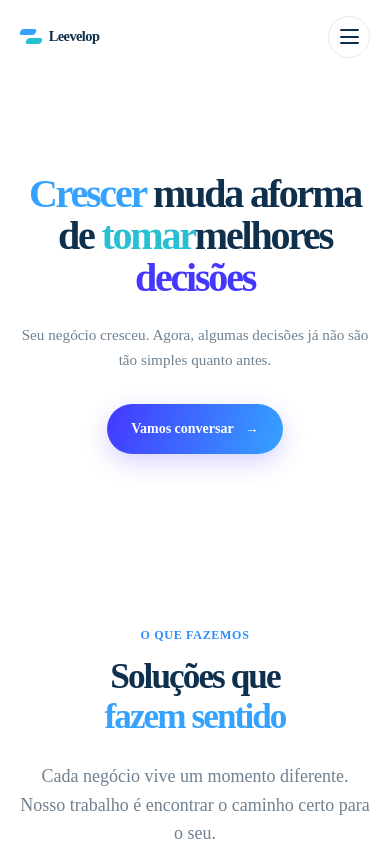
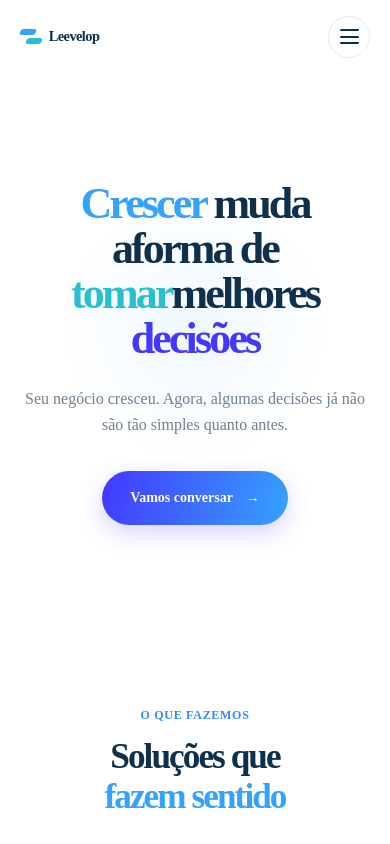
Before and after one commit to LeevelopStudio/leevelop-web, a Next.js app: page / in a window 390 px wide. Shown: the top 844 px of the page. Built offline with nearby package versions, Linux system fonts and the light colour scheme.

Commit message:
style: establish responsive visual rhythm and typography

```diff
--- a/app/globals.css
+++ b/app/globals.css
@@ -193,3 +193,17 @@ button {
     animation-iteration-count: 1 !important;
   }
 }
+
+/* V2 visual system: fluid type, consistent section rhythm and readable anchors. */
+:root {
+  --container-max: 1240px;
+  --section-space: clamp(5rem, 9vw, 9rem);
+  --font-size-display: clamp(3.1rem, 7.2vw, 7.25rem);
+  --line-height-tight: 1.02;
+}
+html { scroll-padding-top: 2rem; }
+body { overflow-x: clip; }
+section[id], footer[id] { scroll-margin-top: 2rem; }
+@media (max-width: 600px) {
+  :root { --section-space: 4.5rem; --container-padding: 1.25rem; }
+}
--- a/components/sections/Hero.module.css
+++ b/components/sections/Hero.module.css
@@ -1,50 +1,36 @@
 .hero {
+  position: relative;
   display: flex;
   align-items: center;
-  min-height: clamp(33rem, 68vh, 49rem);
-  padding-block: clamp(5rem, 10vw, 9rem);
+  min-height: clamp(37rem, 77svh, 55rem);
+  padding-block: clamp(6rem, 11vw, 10rem);
   text-align: center;
+  isolation: isolate;
+  overflow: hidden;
 }
-.content {
-  display: flex;
-  flex-direction: column;
-  align-items: center;
-  max-width: 60rem;
-  margin-inline: auto;
+.hero::before {
+  content: "";
+  position: absolute;
+  z-index: -1;
+  width: min(75vw, 65rem);
+  height: min(75vw, 65rem);
+  left: 50%;
+  top: 45%;
+  transform: translate(-50%, -50%);
+  background: radial-gradient(circle, rgb(53 162 255 / 8%), transparent 65%);
+  pointer-events: none;
 }
-.title {
-  font-size: var(--font-size-display);
-  font-weight: 800;
-  line-height: var(--line-height-tight);
-  letter-spacing: -0.065em;
-}
+.content { display: flex; flex-direction: column; align-items: center; max-width: 75rem; margin-inline: auto; }
+.title { font-size: var(--font-size-display); font-weight: 800; line-height: var(--line-height-tight); letter-spacing: -0.075em; }
 .blue { color: var(--color-blue-500); }
 .cyan { color: var(--color-cyan-500); }
 .indigo { color: var(--color-indigo-600); }
-.description {
-  max-width: 30rem;
-  margin-top: var(--space-6);
-  font-size: clamp(0.95rem, 1.4vw, 1.125rem);
-  line-height: 1.6;
-}
-.cta {
-  display: inline-flex;
-  align-items: center;
-  gap: 0.7rem;
-  margin-top: var(--space-6);
-  padding: 0.85rem 1.5rem;
-  border-radius: var(--radius-pill);
-  background: linear-gradient(105deg, var(--color-indigo-600), var(--color-blue-500));
-  box-shadow: var(--shadow-cta);
-  color: #fff;
-  font-size: var(--font-size-sm);
-  font-weight: 700;
-  transition: transform var(--transition-fast);
-}
+.description { max-width: 33rem; margin-top: var(--space-7); font-size: clamp(1rem, 1.5vw, 1.25rem); line-height: 1.65; }
+.cta { display: inline-flex; align-items: center; gap: 0.8rem; margin-top: var(--space-6); padding: 1rem 1.75rem; border-radius: var(--radius-pill); background: linear-gradient(105deg, var(--color-indigo-600), var(--color-blue-500)); box-shadow: var(--shadow-cta); color: #fff; font-size: var(--font-size-sm); font-weight: 800; transition: transform var(--transition-fast); }
 .cta:hover { transform: translateY(-2px); }
 @media (max-width: 640px) {
-  .hero { min-height: 30rem; padding-block: 5rem; }
-  .title { font-size: clamp(2.5rem, 10vw, 4.5rem); letter-spacing: -0.055em; }
+  .hero { min-height: 35rem; padding-block: 5.5rem; }
+  .title { font-size: clamp(2.75rem, 11vw, 4.5rem); letter-spacing: -0.065em; }
   .title br { display: none; }
   .description { margin-top: var(--space-5); }
 }
```
